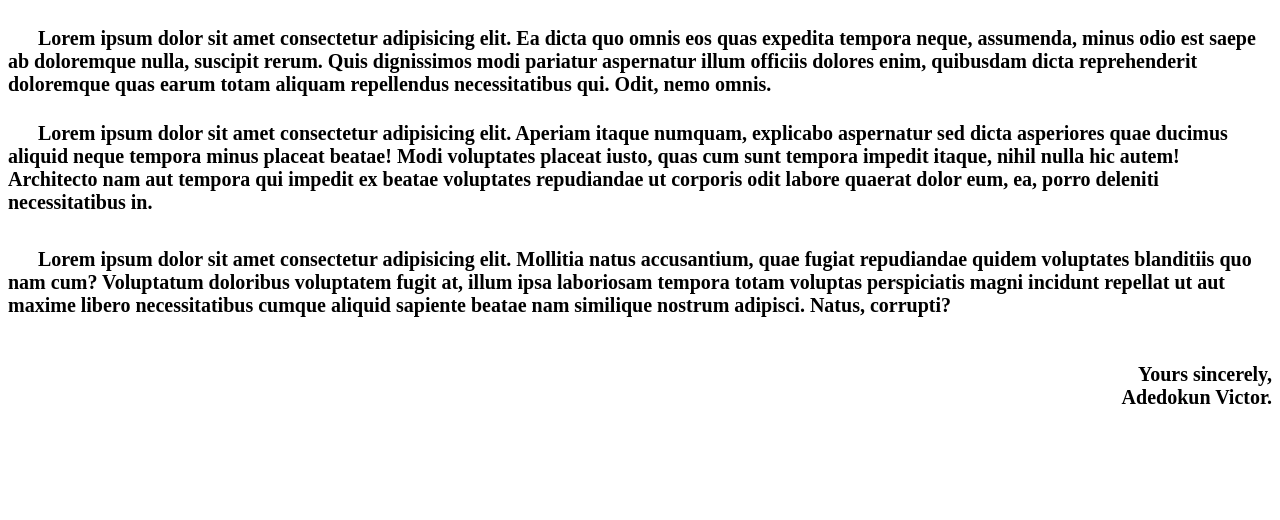
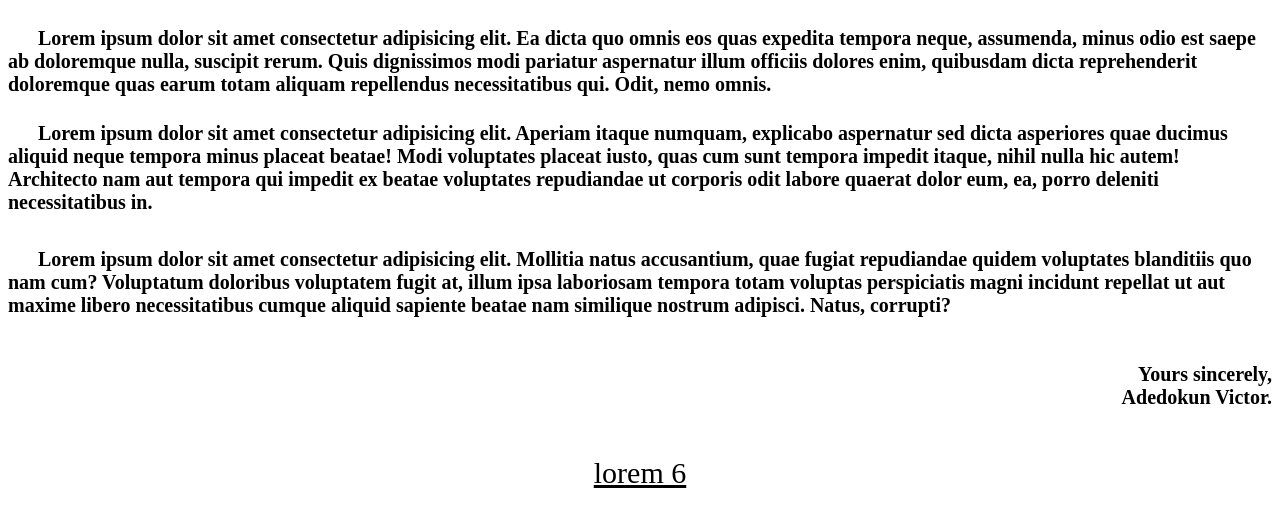
Before and after one commit to adedokunvictor281-creator/Assignment, a plain HTML site: page Index.html in a window 1280 px wide. Shown: the part 339-859 px from the top of the page. Before the commit the page ends 800 px from the top, so only its background shows below. Drawn offline with Linux system fonts and the light colour scheme.

Commit message:
initial commit

```diff
--- a/Index.html
+++ b/Index.html
@@ -20,5 +20,9 @@
     <h5>Lorem ipsum dolor sit amet consectetur adipisicing elit. Mollitia natus accusantium, quae fugiat repudiandae quidem voluptates blanditiis quo nam cum? Voluptatum doloribus voluptatem fugit at, illum ipsa laboriosam tempora totam voluptas perspiciatis magni incidunt repellat ut aut maxime libero necessitatibus cumque aliquid sapiente beatae nam similique nostrum adipisci. Natus, corrupti?</h5>
 
     <h6>Yours sincerely, <br>Adedokun Victor.</h6>
+
+    <p>lorem 6
+
+    </p>
 </body>
 </html>
```
